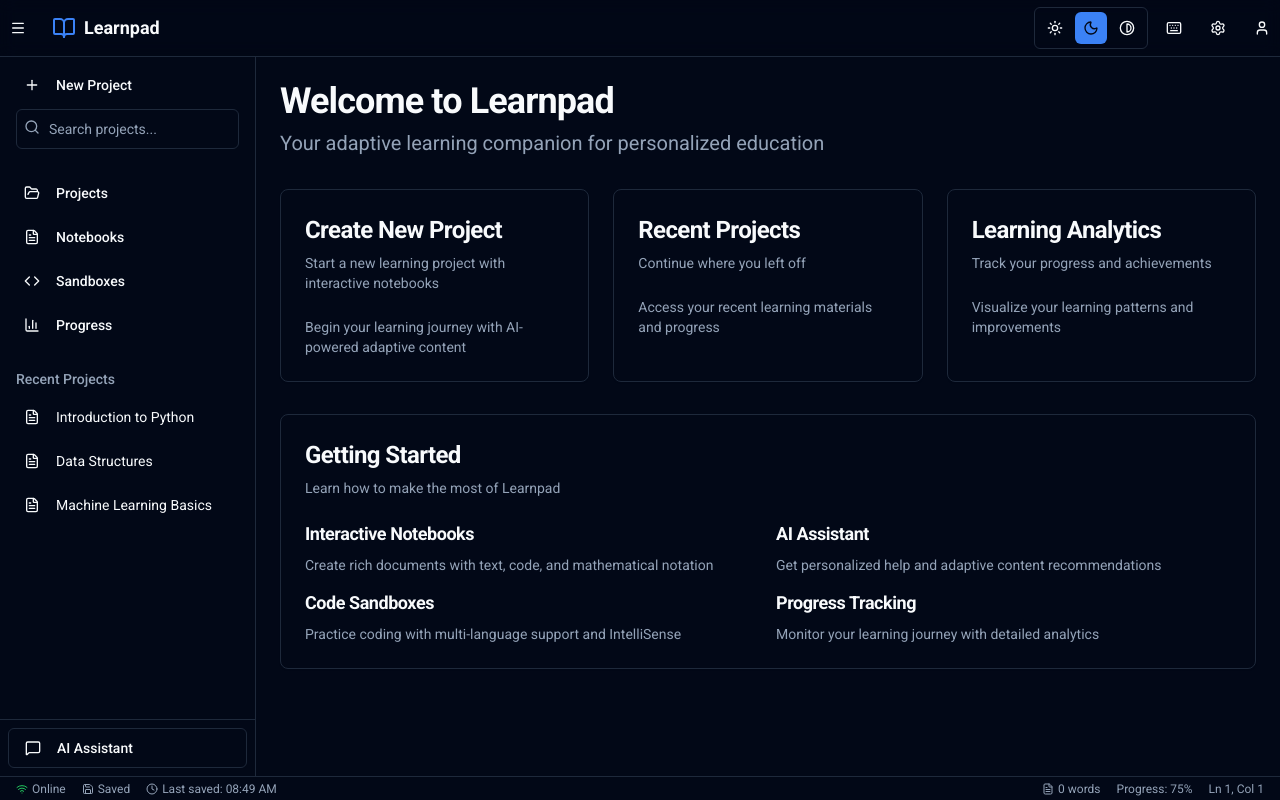
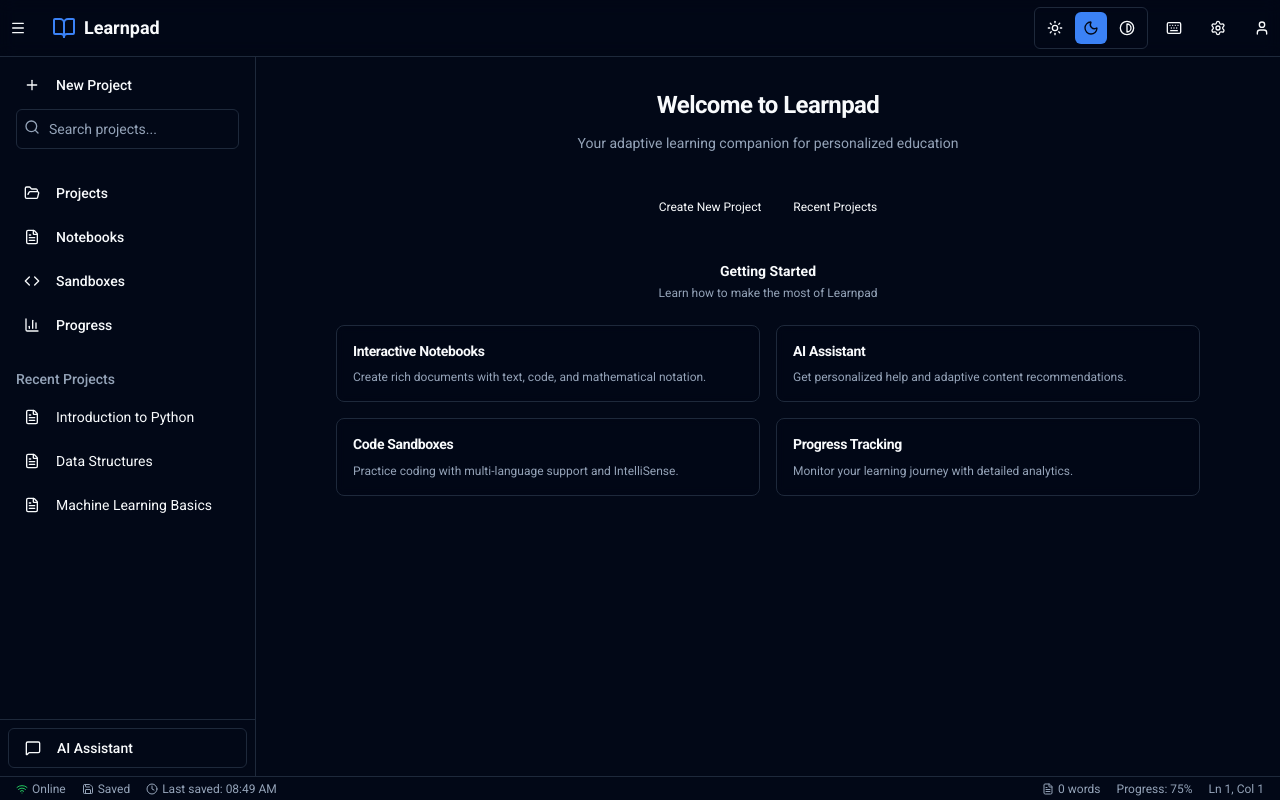
Before and after one commit to mematcha/learnpad, a Next.js app in the folder src/app/: page / in a window 1280 px wide. Built offline with nearby package versions, Linux system fonts and the light colour scheme.

Commit message:
Refactor Home page layout and styling in Learnpad. Updated global styles, improved responsiveness, and replaced card components with buttons and a feature section for better user interaction. Added a new Feature component to enhance code organization.

```diff
--- a/src/app/app/globals.css
+++ b/src/app/app/globals.css
@@ -122,8 +122,6 @@
     background-color: hsl(var(--background));
     color: hsl(var(--foreground));
     font-family: var(--font-sans), var(--font-roboto), system-ui, sans-serif;
-    /* letter-spacing: 0.015em; */
-    /* line-height: 0.9; */
   }
 
   code, pre {
--- a/src/app/app/page.tsx
+++ b/src/app/app/page.tsx
@@ -4,105 +4,75 @@ import { Card, CardContent, CardDescription, CardHeader, CardTitle } from '@/com
 export default function Home() {
   return (
     <AppShell>
-      <div className="container mx-auto p-6">
-        <div className="mb-8">
-          <h1 className="text-4xl font-semibold tracking-tight">Welcome to Learnpad</h1>
-          <p className="text-xl text-muted-foreground mt-2">
+      <div className="w-full max-w-4xl mx-auto px-4 py-8">
+        <div className="mb-10 text-center">
+          <h1 className="text-xl md:text-2xl font-semibold tracking-tight">
+            Welcome to Learnpad
+          </h1>
+          <p className="text-xs md:text-sm text-muted-foreground mt-3 max-w-2xl mx-auto">
             Your adaptive learning companion for personalized education
           </p>
         </div>
 
-        <div className="grid gap-6 md:grid-cols-2 lg:grid-cols-3">
-          <Card>
-            <CardHeader>
-              <CardTitle>Create New Project</CardTitle>
-              <CardDescription>
-                Start a new learning project with interactive notebooks
-              </CardDescription>
-            </CardHeader>
-            <CardContent>
-              <p className="text-sm text-muted-foreground">
-                Begin your learning journey with AI-powered adaptive content
-              </p>
-            </CardContent>
-          </Card>
-
-          <Card>
-            <CardHeader>
-              <CardTitle>Recent Projects</CardTitle>
-              <CardDescription>
-                Continue where you left off
-              </CardDescription>
-            </CardHeader>
-            <CardContent>
-              <p className="text-sm text-muted-foreground">
-                Access your recent learning materials and progress
-              </p>
-            </CardContent>
-          </Card>
-
-          <Card>
-            <CardHeader>
-              <CardTitle>Learning Analytics</CardTitle>
-              <CardDescription>
-                Track your progress and achievements
-              </CardDescription>
-            </CardHeader>
-            <CardContent>
-              <p className="text-sm text-muted-foreground">
-                Visualize your learning patterns and improvements
-              </p>
-            </CardContent>
-          </Card>
+        <div className="flex gap-2 justify-center">
+          <button
+            type="button"
+            className="inline-flex items-center px-3 py-1.5 rounded-md bg-transparent text-xs font-normal transition hover:bg-neutral-100/70 dark:hover:bg-neutral-800/80"
+          >
+            Create New Project
+          </button>
+          <button
+            type="button"
+            className="inline-flex items-center px-3 py-1.5 rounded-md bg-transparent text-xs font-normal transition hover:bg-neutral-100/70 dark:hover:bg-neutral-800/80"
+          >
+            Recent Projects
+          </button>
         </div>
 
-        <div className="mt-8">
-          <Card>
-            <CardHeader>
-              <CardTitle>Getting Started</CardTitle>
-              <CardDescription>
-                Learn how to make the most of Learnpad
-              </CardDescription>
-            </CardHeader>
-            <CardContent className="space-y-4">
-              <div className="grid gap-4 md:grid-cols-2">
-                <div>
-                  <h3 className="font-semibold tracking-tight leading-snug text-lg mb-2">
-                    Interactive Notebooks
-                  </h3>
-                  <p className="text-sm text-muted-foreground">
-                    Create rich documents with text, code, and mathematical notation
-                  </p>
-                </div>
-                <div>
-                  <h3 className="font-semibold tracking-tight leading-snug text-lg mb-2">
-                    AI Assistant
-                  </h3>
-                  <p className="text-sm text-muted-foreground">
-                    Get personalized help and adaptive content recommendations
-                  </p>
-                </div>
-                <div>
-                  <h3 className="font-semibold tracking-tight leading-snug text-lg mb-2">
-                    Code Sandboxes
-                  </h3>
-                  <p className="text-sm text-muted-foreground">
-                    Practice coding with multi-language support and IntelliSense
-                  </p>
-                </div>
-                <div>
-                  <h3 className="font-semibold tracking-tight leading-snug text-lg mb-2">
-                    Progress Tracking
-                  </h3>
-                  <p className="text-sm text-muted-foreground">
-                    Monitor your learning journey with detailed analytics
-                  </p>
-                </div>
-              </div>
-            </CardContent>
-          </Card>
-        </div>
-    </div>
+        <section className="mt-10">
+          <h2 className="text-center text-sm font-semibold mb-1">Getting Started</h2>
+          <p className="text-center text-xs text-muted-foreground max-w-2xl mx-auto mb-6">
+            Learn how to make the most of Learnpad
+          </p>
+          <div className="grid gap-4 md:grid-cols-2">
+            <Feature
+              title="Interactive Notebooks"
+              description="Create rich documents with text, code, and mathematical notation."
+            />
+            <Feature
+              title="AI Assistant"
+              description="Get personalized help and adaptive content recommendations."
+            />
+            <Feature
+              title="Code Sandboxes"
+              description="Practice coding with multi-language support and IntelliSense."
+            />
+            <Feature
+              title="Progress Tracking"
+              description="Monitor your learning journey with detailed analytics."
+            />
+          </div>
+        </section>
+      </div>
     </AppShell>
   );
 }
+
+function Feature({
+  title,
+  description
+}: {
+  title: string;
+  description: string;
+}) {
+  return (
+    <div className="rounded-lg border p-4 bg-background/60 backdrop-blur-sm">
+      <h3 className="text-sm font-semibold tracking-tight leading-snug mb-2">
+        {title}
+      </h3>
+      <p className="text-xs text-muted-foreground">
+        {description}
+      </p>
+    </div>
+  );
+}
```
